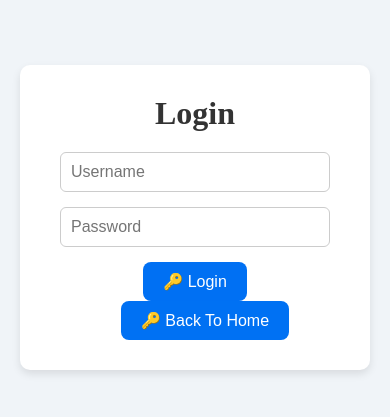
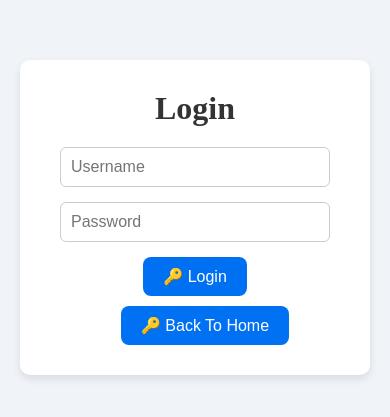
Before and after one commit to VikasKumar077/Blogi_Frontend, a Next.js app: page /login in a window 390 px wide. Shown: the part 205-622 px from the top of the page. Built offline with nearby package versions, Linux system fonts and the light colour scheme; no server answers.

Commit message:
ui update navbar 2

```diff
--- a/src/app/styles/Login.module.css
+++ b/src/app/styles/Login.module.css
@@ -103,3 +103,17 @@
   font-weight: bold;
   color: #007bff;
 }
+
+@media (max-width: 900px) {
+.homeButton{
+
+    margin-top: 10px;
+}
+}
+
+@media (max-width: 600px) {
+.homeButton{
+
+    margin-top: 10px;
+}
+}
```
